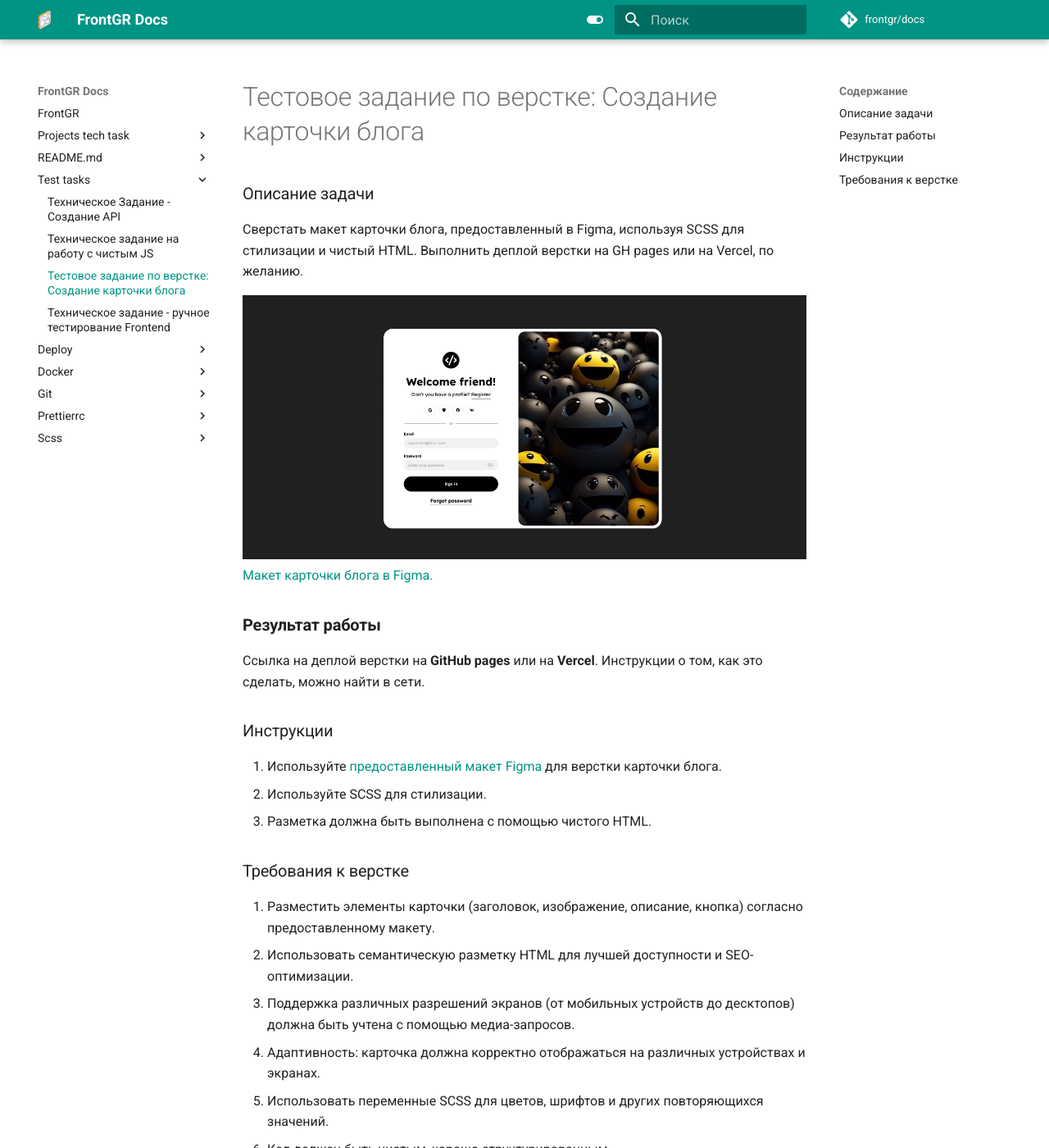
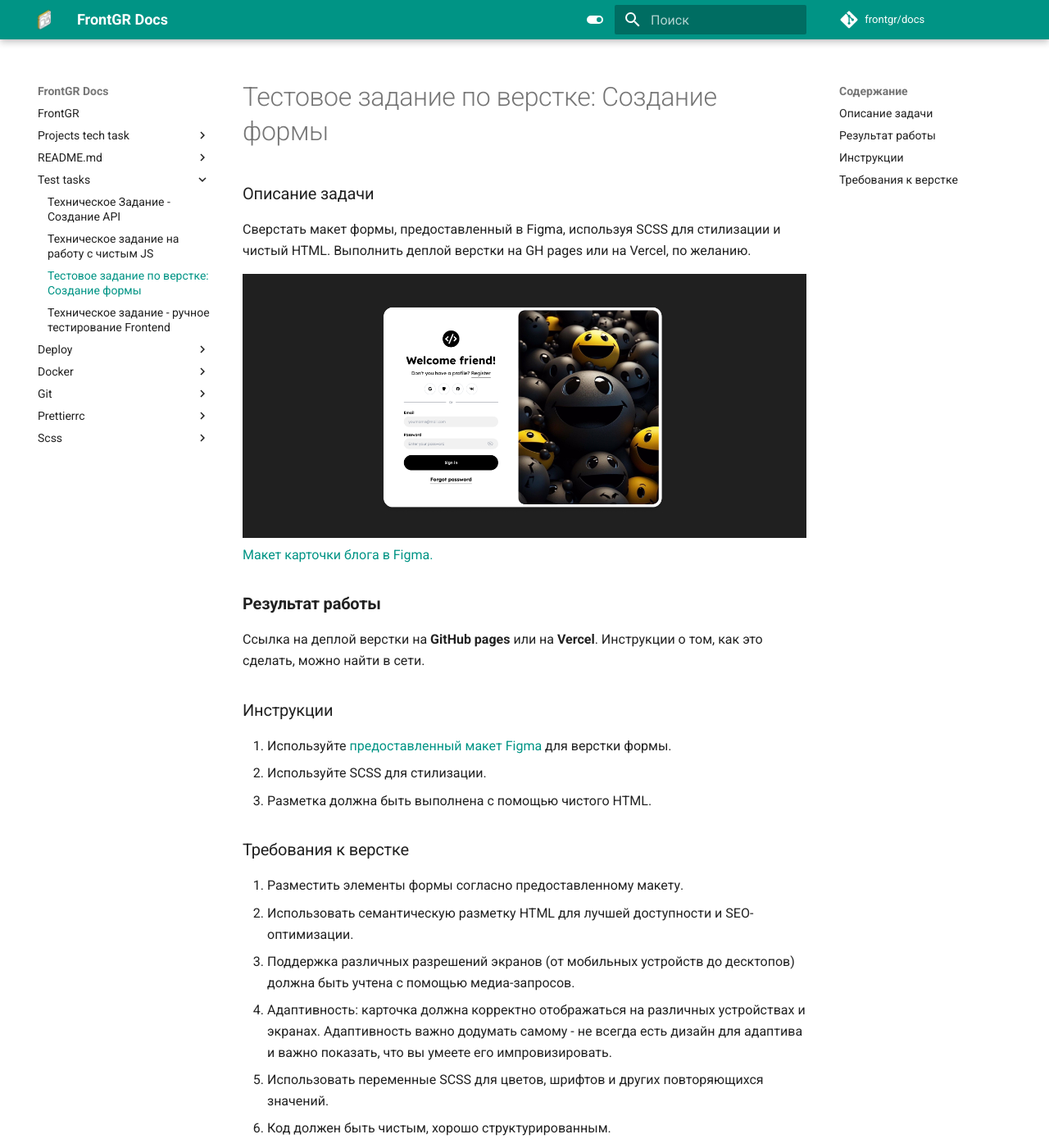
Before and after one commit to frontgr/docs, an MkDocs documentation site: the page built from docs/Test tasks/layout.md, in a window 1280 px wide and 1400 px high. Shown: the whole window at 82% size. Built offline with MkDocs 1.6.1 and Material for MkDocs 9.7.7, drawn with Linux system fonts in a browser that asks for light colours; comment, search, counter and statistics services are not loaded.

Commit message:
fix: Typo

```diff
--- a/docs/Test tasks/layout.md
+++ b/docs/Test tasks/layout.md
@@ -1,7 +1,7 @@
-# Тестовое задание по верстке: Создание карточки блога
+# Тестовое задание по верстке: Создание формы
 
 ### Описание задачи
-Сверстать макет карточки блога, предоставленный в Figma, используя SCSS для стилизации и чистый HTML. Выполнить деплой верстки на GH pages или на Vercel, по желанию.
+Сверстать макет формы, предоставленный в Figma, используя SCSS для стилизации и чистый HTML. Выполнить деплой верстки на GH pages или на Vercel, по желанию.
 
 ![alt text](image-6.png)
 [Макет карточки блога в Figma.](https://www.figma.com/file/ZvEVdWwZcA5mwfdBxpJ54J/Untitled?type=design&node-id=1%3A5&mode=design&t=8thkKNYgcpxwC2wf-1)
@@ -11,15 +11,15 @@
 
 ### Инструкции
 1. Используйте [предоставленный макет Figma](https://www.figma.com/file/ZvEVdWwZcA5mwfdBxpJ54J/Untitled?type=design&node-id=1%3A5&mode=design&t=8thkKNYgcpxwC2wf-1)
- для верстки карточки блога.
+ для верстки формы.
 2. Используйте SCSS для стилизации.
 3. Разметка должна быть выполнена с помощью чистого HTML.
 
 ### Требования к верстке
-1. Разместить элементы карточки (заголовок, изображение, описание, кнопка) согласно предоставленному макету.
+1. Разместить элементы формы согласно предоставленному макету.
 2. Использовать семантическую разметку HTML для лучшей доступности и SEO-оптимизации.
 3. Поддержка различных разрешений экранов (от мобильных устройств до десктопов) должна быть учтена с помощью медиа-запросов.
-4. Адаптивность: карточка должна корректно отображаться на различных устройствах и экранах.
+4. Адаптивность: карточка должна корректно отображаться на различных устройствах и экранах. Адаптивность важно додумать самому - не всегда есть дизайн для адаптива и важно показать, что вы умеете его импровизировать.
 5. Использовать переменные SCSS для цветов, шрифтов и других повторяющихся значений.
 6. Код должен быть чистым, хорошо структурированным.
 7. Использовать flexbox или grid для создания адаптивной сетки.
```
